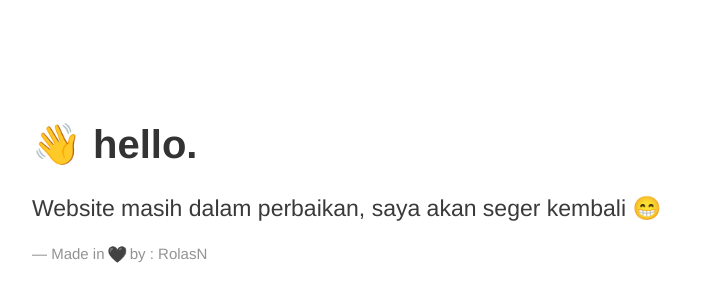
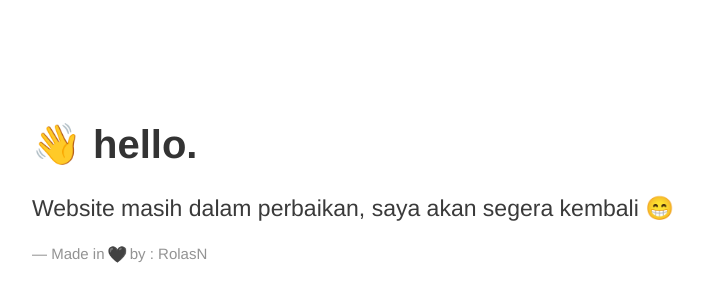
Before and after one commit to rolasn/maintenance, a plain HTML site: page index.html in a window 1280 px wide. Shown: the part 64-364 px from the top of the page, without its empty margins (283-987 px from the left). Drawn offline with Linux system fonts and the light colour scheme.

Commit message:
Update index.html

```diff
--- a/index.html
+++ b/index.html
@@ -42,7 +42,7 @@
 <div id="article">
 <h1>👋 hello. </h1>
 <div>
-<p class="text">Website masih dalam perbaikan, saya akan seger kembali 😁</p>
+<p class="text">Website masih dalam perbaikan, saya akan segera kembali 😁</p>
 <p class="footer">— Made in <span class="love"> 🖤 </span> by : RolasN</p>
 </div>
 </div>
```
